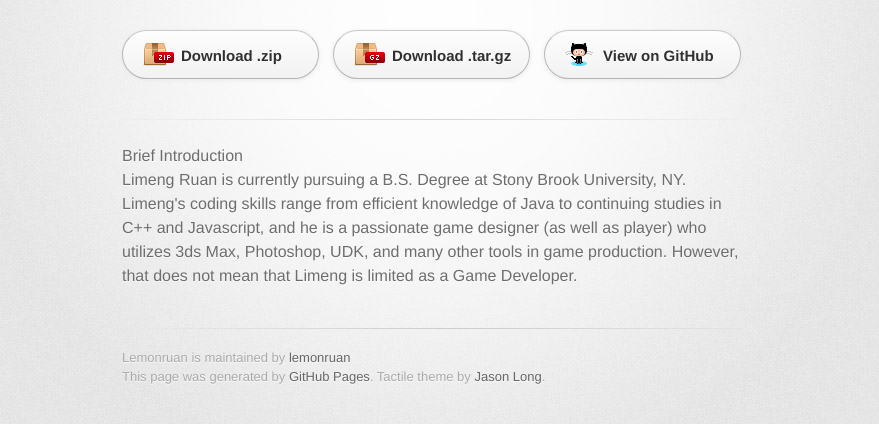
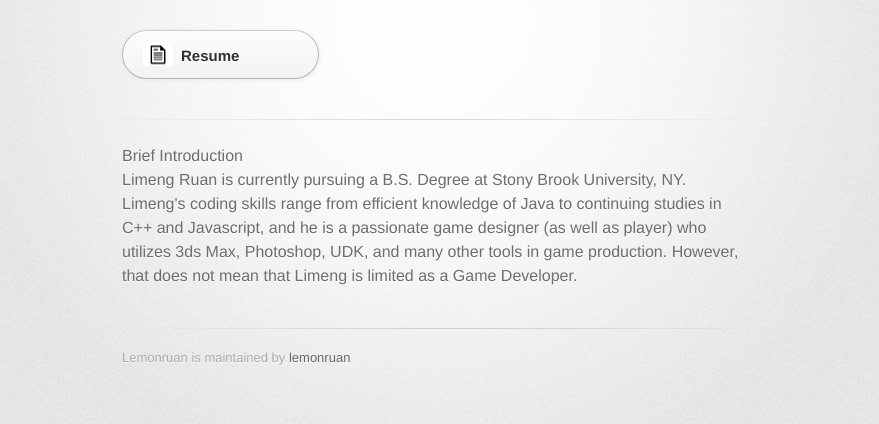
Before and after one commit to lemonruan/lemonruan, a plain HTML site: page index.html in a window 1280 px wide. Shown: the part 96-520 px from the top of the page, without its empty margins (208-1087 px from the left). Drawn offline with Linux system fonts and the light colour scheme; a web font is replaced by a local one.

Commit message:
Change resume icon

```diff
--- a/index.html
+++ b/index.html
@@ -10,7 +10,7 @@
     <!--[if lt IE 9]>
     <script src="//html5shiv.googlecode.com/svn/trunk/html5.js"></script>
     <![endif]-->
-    <title>Lemonruan by lemonruan</title>
+    <title>Lemonruan's Website</title>
   </head>
 
   <body>
@@ -23,9 +23,7 @@
         </header>
 
         <section id="downloads" class="clearfix">
-          <a href="https://github.com/lemonruan/lemonruan/zipball/master" id="download-zip" class="button"><span>Download .zip</span></a>
-          <a href="https://github.com/lemonruan/lemonruan/tarball/master" id="download-tar-gz" class="button"><span>Download .tar.gz</span></a>
-          <a href="https://github.com/lemonruan/lemonruan" id="view-on-github" class="button"><span>View on GitHub</span></a>
+          <a id="resume" class="button"><span>Resume</span></a>
         </section>
 
         <hr>
@@ -37,7 +35,6 @@
 
         <footer>
           Lemonruan is maintained by <a href="https://github.com/lemonruan">lemonruan</a><br>
-          This page was generated by <a href="https://pages.github.com">GitHub Pages</a>. Tactile theme by <a href="https://twitter.com/jasonlong">Jason Long</a>.
         </footer>
 
 
--- a/stylesheets/stylesheet.css
+++ b/stylesheets/stylesheet.css
@@ -150,6 +150,10 @@ a.button span {
   display: block;
   height: 23px;
   padding-left: 50px;
+}
+
+#resume span{
+	background: transparent url(../images/paper.png) 12px 50% no-repeat;
 }
 
 #download-zip span {
```
Also changed, not shown: images/paper.png (added).
